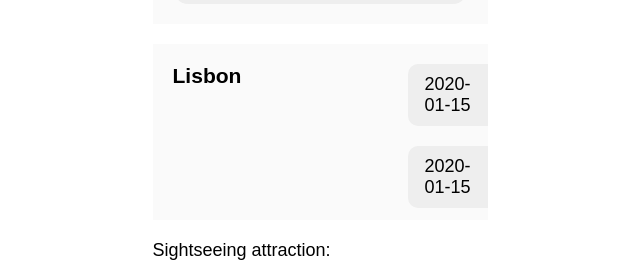
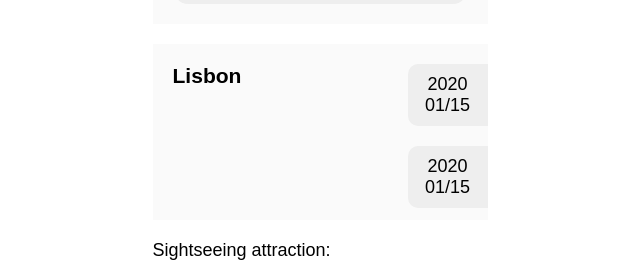
Before and after one commit to VictoriaWika/capstone-project, a React (Create React App) app: page / in a window 1280 px wide. Both pictures are taken after typing "2020-01-15", "2020-01-15" into the empty fields and a click on the button "Create Trip". Shown: the part 324-586 px from the top of the page, without its empty margins (320-960 px from the left). Built offline with nearby package versions, Linux system fonts and the light colour scheme.

Commit message:
Delete comments

```diff
--- a/src/components/TripCard/TripCard.js
+++ b/src/components/TripCard/TripCard.js
@@ -5,18 +5,11 @@ export default function TripCard({ city, startDate, endDate }) {
     <Card>
       <Heading>{city}</Heading>
       <DateWrapper>
-        {/* <Date>{startDate.replace('-', ' ').replace('-', '/')}</Date> */}
-        <Date>{startDate}</Date>
-        {/* <Date>{endDate.replace('-', ' ').replace('-', '/')}</Date> */}
-        <Date>{endDate}</Date>
+        <Date>{startDate.replace('-', ' ').replace('-', '/')}</Date>
+        <Date>{endDate.replace('-', ' ').replace('-', '/')}</Date>
       </DateWrapper>
     </Card>
   )
-  // function javascript(startDate, endDate) {
-  //   let endDate.  PROBLEM: NaN!!!!!
-  //   let oned = 24 * 60 * 60 * 1000
-  //   return Math.ceil((endDate - startDate) / oned)
-  // }
 }
 
 const Card = styled.div`
```
